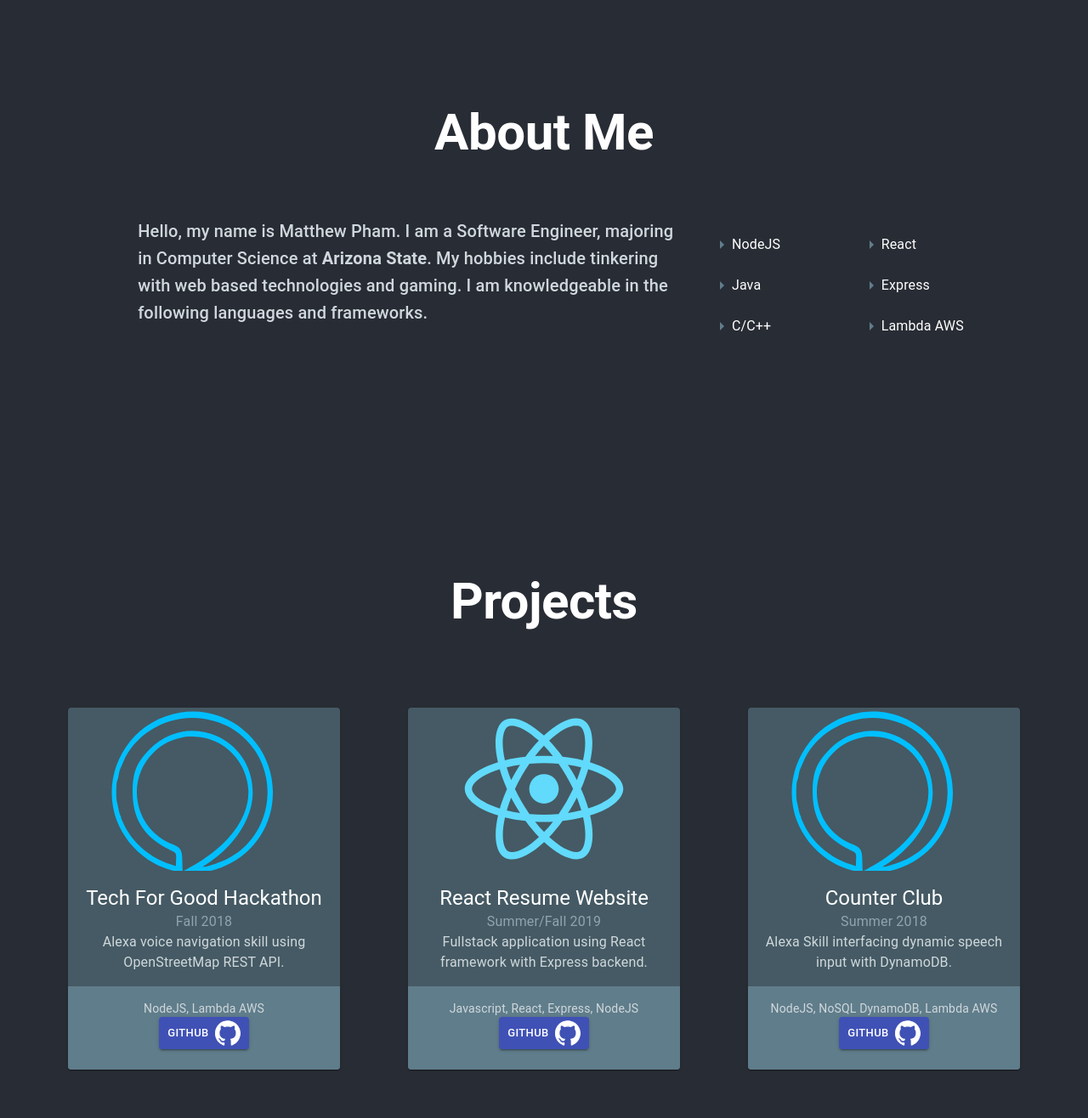
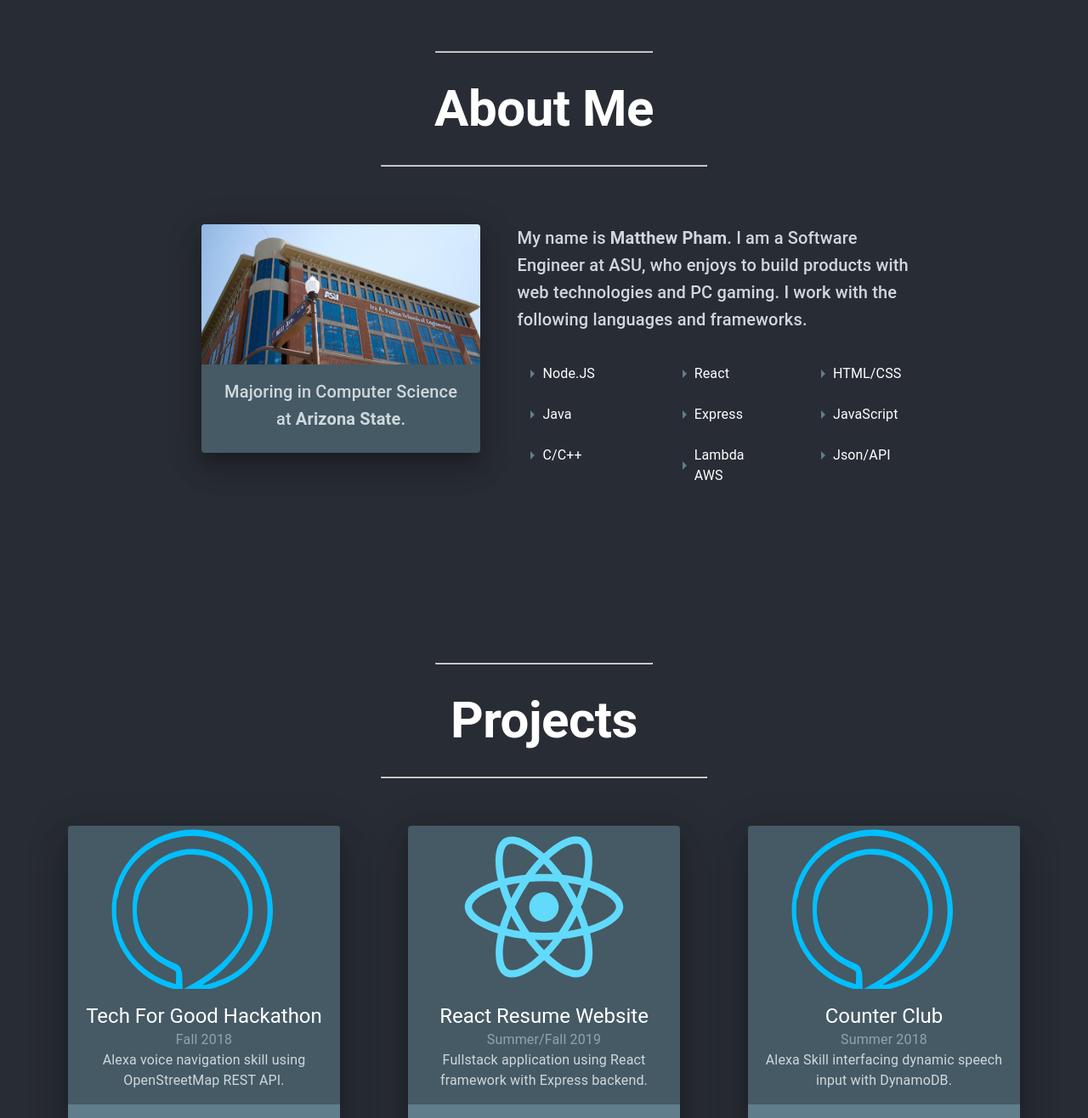
Before and after one commit to MatthewThePham/React-Resume, a React (Create React App) app in the folder client/: page / in a window 1280 px wide. Shown: the part 834-2150 px from the top of the page at 85% size. Built offline with nearby package versions, Linux system fonts and the light colour scheme; no server answers.

Commit message:
Added more stylization on about page. Minor cisual tweaks. TODO Need to add ENV for email. Maybe organize CSS files?

```diff
--- a/client/src/App.js
+++ b/client/src/App.js
@@ -6,7 +6,6 @@
 import useScrollTrigger from '@material-ui/core/useScrollTrigger';
 import Slide from '@material-ui/core/Slide';
 import Grow from '@material-ui/core/Grow';
-import Fade from '@material-ui/core/Fade';
 
 
 //example from material-ui
@@ -51,7 +50,7 @@
     //const temp = this.state.refs;
     console.log(newValue);
     if( newValue === 0){
-      this.refs.Home.scrollIntoView({behavior: "smooth"});
+      this.refs.Home.scrollIntoView({behavior: "smooth",block: "center"});
     }
     else if(newValue === 1){
       this.refs.About.scrollIntoView({behavior: "smooth", block: "center"});
@@ -60,7 +59,7 @@
       this.refs.Projects.scrollIntoView({behavior: "smooth", block: "center"});
     }
     else if(newValue === 3){
-      this.refs.Contact.scrollIntoView({behavior: "smooth"});
+      this.refs.Contact.scrollIntoView({behavior: "smooth", block: "center"});
     }
   }
 
@@ -79,7 +78,6 @@
       <div className="App">
 
         <HideOnScroll>
-        <Fade in={true} timeout={2000}>
           <AppBar style={{ backgroundColor: '#607d8b' }} >
               <Tabs
                 value={false}
@@ -105,7 +103,6 @@
 
               </Tabs>
           </AppBar>
-        </Fade>
         </HideOnScroll>
 
         <div>{this.state.response}</div>
--- a/client/src/components/AboutPage.js
+++ b/client/src/components/AboutPage.js
@@ -6,31 +6,56 @@
 import TechDescrip from "./techDescrip";
 import List from '@material-ui/core/List';
 
+import CardMedia from '@material-ui/core/CardMedia';
+import Card from '@material-ui/core/Card';
+import CardContent from '@material-ui/core/CardContent';
+
 
 class AboutPage extends Component{
 
     render(){
         return(
             <div style={{backgroundColor: '#282c34'}}>
-                <Typography variant="h2" component="h2" style={{ paddingTop:"12%", color: 'white'}}  >
+
+                <Typography variant="h2" component="h2" style={{ paddingTop:"5%", color: 'white'}}  >
+                    <hr width="20%"></hr>
                     <b>About Me</b>
+                    <hr width="30%"></hr>
                 </Typography>
 
-                <Grid container style={{paddingTop:"5%",paddingBottom:"5%", paddingLeft:"10%",paddingRight:"10%", textAlign:"left"}}>
-                    <Grid item md>
-                        <Typography variant="h6"  style={{ color: '#cfd8dc',paddingBottom:"3%", paddingLeft:"5%"}}>
-                            Hello, my name is Matthew Pham. I am a Software Engineer, majoring in Computer Science at <b>Arizona State</b>.
-                            My hobbies include tinkering with web based technologies and gaming.
+                <Grid container style={{paddingTop:"3%", paddingLeft:"15%",paddingRight:"15%", textAlign:"left"}}>
 
-                            I am knowledgeable in the following languages and frameworks.
+                    <Grid item md={5} style={{paddingLeft:"5%", paddingBottom:"10%"}}>
+                        <Card elevation='20' style={{ backgroundColor: '#455a64'}}>
+                            <CardMedia
+                                style = {{
+                                    paddingTop:"50%",
+                                    width:"100%"
+                                }}
+
+                                image={
+                                    require("../asuEngineering.jpeg")
+                                }
+                            />
+                            <CardContent style={{color: '#cfd8dc'}}>
+                                <Typography variant="h6"  style={{ textAlign:"center", color: '#cfd8dc'}}>
+                                    Majoring in Computer Science at <b>Arizona State</b>.
                                 </Typography>
+                            </CardContent>
+                        </Card>
                     </Grid>
 
-                    <Grid item xs={4}>
-                    <Grid container>
+                    <Grid item md={7} style={{paddingLeft:"2%"}}>
+
+                        <Typography variant="h6" style={{ textAlign:"left", color: '#cfd8dc',paddingBottom:"3%", paddingLeft:"5%"}}>
+                            My name is <b>Matthew Pham</b>. I am a Software Engineer at ASU, who enjoys to build products with web technologies and PC gaming.
+                            I work with the following languages and frameworks.
+                        </Typography>
+
+                        <Grid container justify="center">
                             <Grid item xs style={{paddingLeft:"3%", paddingRight:"3%"}}>
                                 <List>
-                                <TechDescrip title="NodeJS"></TechDescrip>
+                                    <TechDescrip title="Node.JS"></TechDescrip>
                                     <TechDescrip title="Java"></TechDescrip>
                                     <TechDescrip title="C/C++"></TechDescrip>
                                 </List>
@@ -40,6 +65,13 @@
                                     <TechDescrip title="React"></TechDescrip>
                                     <TechDescrip title="Express"></TechDescrip>
                                     <TechDescrip title="Lambda AWS"></TechDescrip>
+                                </List>
+                            </Grid>
+                            <Grid item xs style={{paddingLeft:"3%"}}>
+                                <List>
+                                    <TechDescrip title="HTML/CSS"></TechDescrip>
+                                    <TechDescrip title="JavaScript"></TechDescrip>
+                                    <TechDescrip title="Json/API"></TechDescrip>
                                 </List>
                             </Grid>
                         </Grid>
--- a/client/src/components/ProjectsPage.js
+++ b/client/src/components/ProjectsPage.js
@@ -10,12 +10,14 @@
 
     render(){
         return(
-            <div style={{ paddingTop:"15%", paddingBottom: 120, backgroundColor: '#282c34'}}>
-                <Typography variant="h2" component="h2" style={{ color: 'white', paddingBottom: "2%"}}  >
+            <div style={{ paddingTop:"10%", paddingBottom: "10%", backgroundColor: '#282c34'}}>
+                <Typography variant="h2" component="h2" style={{ color: 'white'}}  >
+                    <hr width="20%"></hr>
                     <b>Projects</b>
+                    <hr width="30%"></hr>
                 </Typography>
 
-                <Grid container justify = 'space-evenly' alignItems="stretch" style={{ paddingTop:"5%"}}>
+                <Grid container justify = 'space-evenly' alignItems="stretch" style={{ paddingTop:"2%"}}>
                     <Grid item xs={7} md={3}>
                         <CardProj
                             imagePath="alexaLogo.png"
--- a/client/src/components/cardDescrip.js
+++ b/client/src/components/cardDescrip.js
@@ -5,7 +5,6 @@
 import Typography from '@material-ui/core/Typography';
 import CardMedia from '@material-ui/core/CardMedia';
 import GithubButton  from './githubButton'
-import { flexbox } from '@material-ui/system';
 
 export default function cardDescrip(props) {
 
@@ -21,7 +20,7 @@
     }
 
     return(
-        <Card style={{ backgroundColor: '#455a64'}}>
+        <Card elevation='24' style={{ backgroundColor: '#455a64'}}>
             <CardMedia
                 style = {{
                     paddingTop:"60%",
--- a/client/src/components/homePage.js
+++ b/client/src/components/homePage.js
@@ -18,10 +18,10 @@
     render() {
         return (
           <header className="App-header">
-            <Grid container justify = 'space-evenly' style={{paddingTop:"10%",paddingBottom:"5%", paddingLeft:"24%",paddingRight:"10%", textAlign:"left"}}>
+            <Grid container justify = 'space-evenly' style={{paddingTop:"10%",paddingBottom:"7%", paddingLeft:"24%",paddingRight:"10%", textAlign:"left"}}>
                 <Grid item md>
 
-                  <Fade in={true} timeout={3000}>
+                  <Fade in={true} timeout={2000}>
                     <Typography variant="h1" style={{fontWeight:"bold" ,flexShrink: 1 }}>
                       Matthew
                       <br/>
@@ -29,7 +29,7 @@
                     </Typography>
                   </Fade>
 
-                  <Fade in={true} timeout={5500}>
+                  <Fade in={true} timeout={3500}>
                     <Typography variant="h2"  style={{color: '#cfd8dc', paddingBottom:"3%"}}>
                         Software Developer
                     </Typography>
@@ -40,6 +40,8 @@
                       In Phoenix, AZ
                     </Typography>
                   </Fade>
+
+                  <hr width="53%" align="left"></hr>
 
                   <GithubButton link="https://gitlab.com/users/MatthewPh/projects" />
 
@@ -56,11 +58,12 @@
                       <DescriptionOutlinedIcon style={{ height:"30", width:"30"}}/>
                     </Button>
                   </Grow>
+                  <hr width="53%" align="left"></hr>
 
 
                 </Grid>
 
-              <Fade in={true} timeout={3500}>
+              <Fade in={true} timeout={1500}>
                 <Grid item md={6} style={{ paddingTop:"5%", paddingRight:"20%"}}>
                   <img src={logo} style={{align:"left"}} className="App-logo" alt="logo"/>
                 </Grid>
```
Also changed, not shown: client/src/asuEngineering.jpeg (added), 1 other file (tests, documents, lock files or other folders). Lines whose indentation alone changed are shown as unchanged.
